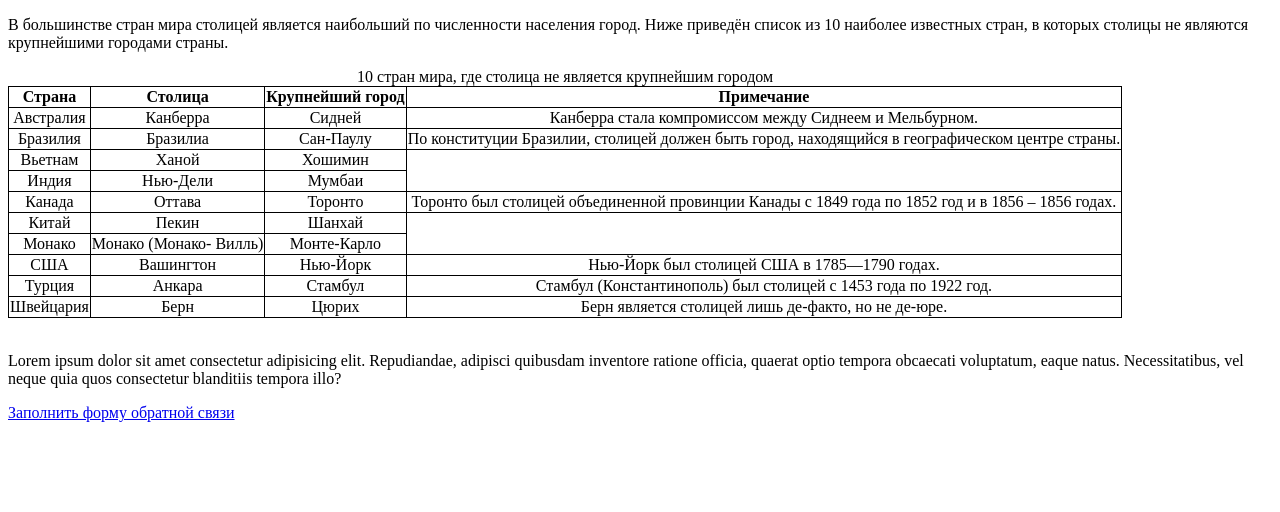
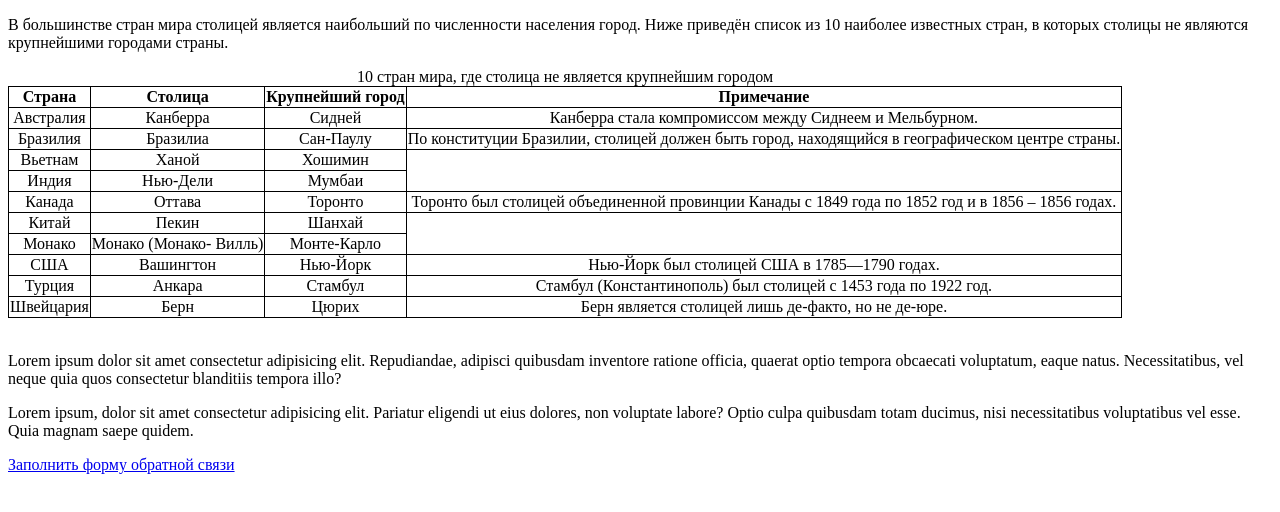
Before and after one commit to IliaSerzhanovich/homeWork3, a plain HTML site: page index.html in a window 1280 px wide. Drawn offline with Linux system fonts and the light colour scheme.

Commit message:
add paragrph 2 to index.html

```diff
--- a/index.html
+++ b/index.html
@@ -117,6 +117,7 @@
             quaerat optio tempora obcaecati voluptatum, eaque natus.
             Necessitatibus, vel neque quia quos consectetur blanditiis
             tempora illo?</p>
+            <p>Lorem ipsum, dolor sit amet consectetur adipisicing elit. Pariatur eligendi ut eius dolores, non voluptate labore? Optio culpa quibusdam totam ducimus, nisi necessitatibus voluptatibus vel esse. Quia magnam saepe quidem.</p>
 
         <a href="/form.html" target="_blank">Заполнить форму обратной связи</a>
     </body>
```
